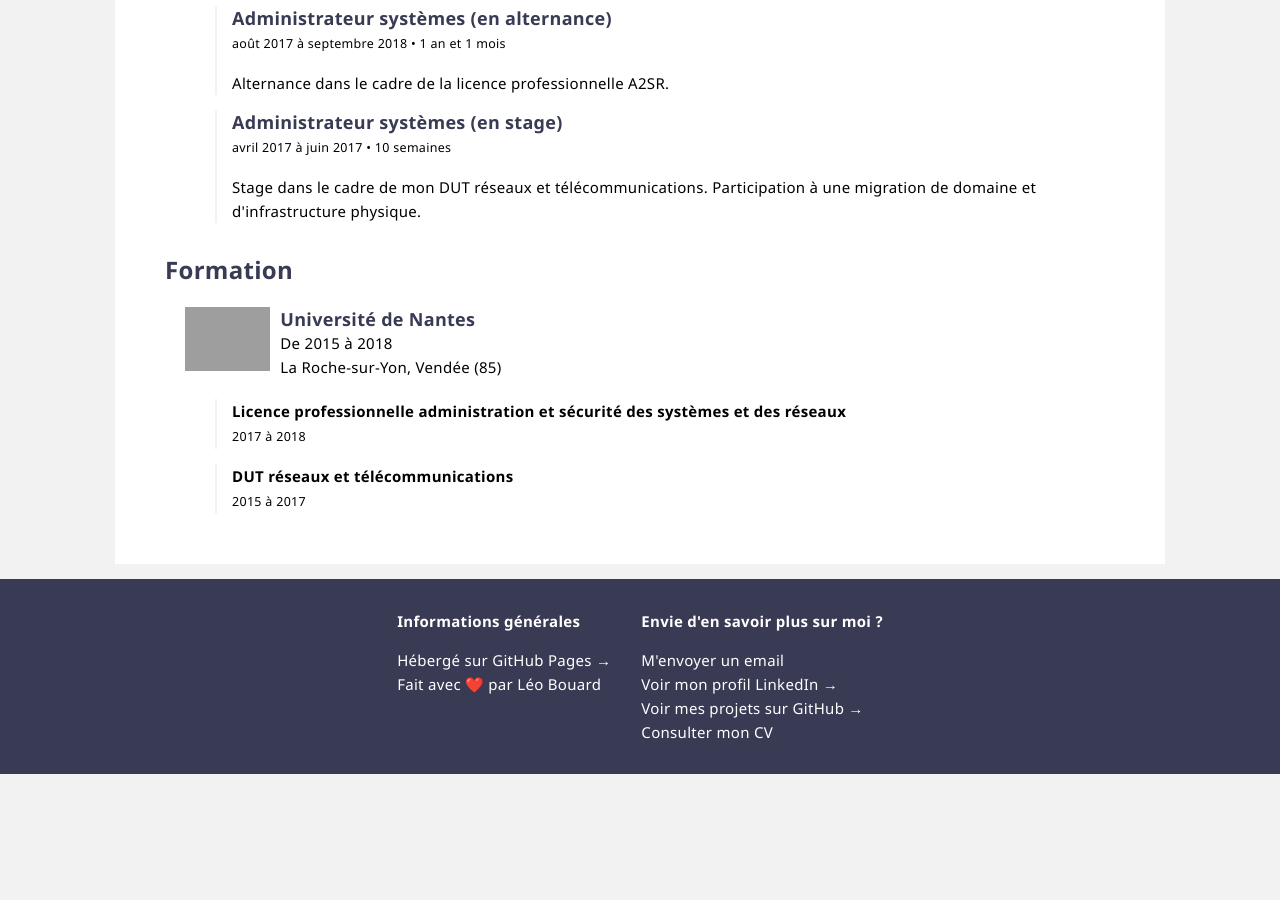
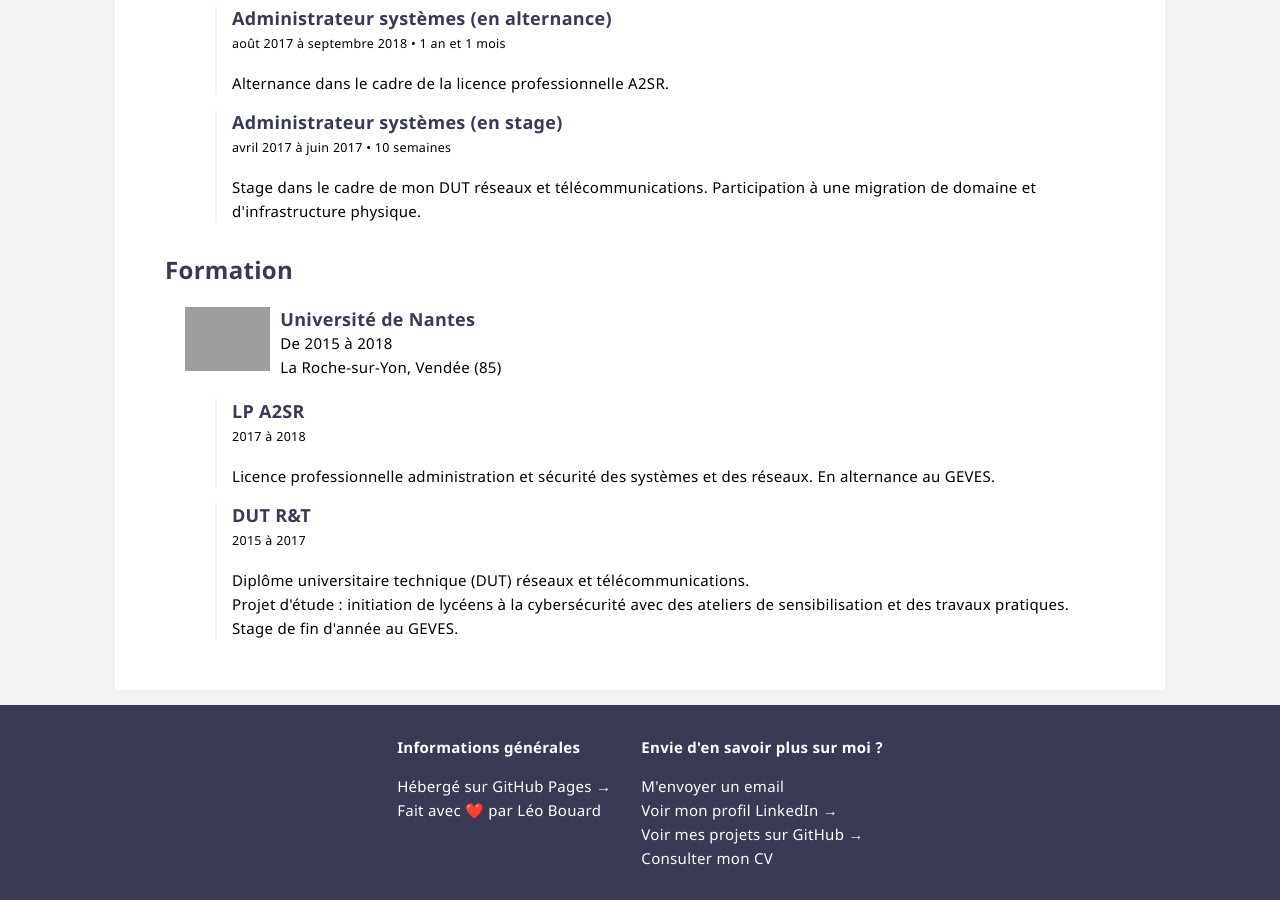
Before and after one commit to leobouard/leobouard.github.io, a Jekyll site: the page built from cv.md, in a window 1280 px wide and 900 px high, scrolled down 2277 px. Built offline with Jekyll 4.4.1, drawn with Linux system fonts in a browser that asks for light colours; our own code applies the rules of GitHub Pages for plain Markdown files; before the commit the page ends 3051 px from its top, so only the background shows below that; grey boxes are pictures that could not be loaded.

Commit message:
Update cv.md

```diff
--- a/cv.md
+++ b/cv.md
@@ -158,12 +158,14 @@ Je sais faire deux trois trucs en PowerShell, et j'essaie de le partager au maxi
             </div>
         </div>
         <div class="experience">
-            <b>Licence professionnelle administration et sécurité des systèmes et des réseaux</b><br>
+            <h4>LP A2SR</h4>
             <small>2017 à 2018</small>
+            <p>Licence professionnelle administration et sécurité des systèmes et des réseaux. En alternance au GEVES.</p>
         </div>
         <div class="experience">
-            <b>DUT réseaux et télécommunications</b><br>
+            <h4>DUT R&T</h4>
             <small>2015 à 2017</small>
+            <p>Diplôme universitaire technique (DUT) réseaux et télécommunications.<br>Projet d'étude : initiation de lycéens à la cybersécurité avec des ateliers de sensibilisation et des travaux pratiques.<br>Stage de fin d'année au GEVES.</p>
         </div>
     </div>
 </div>
```
